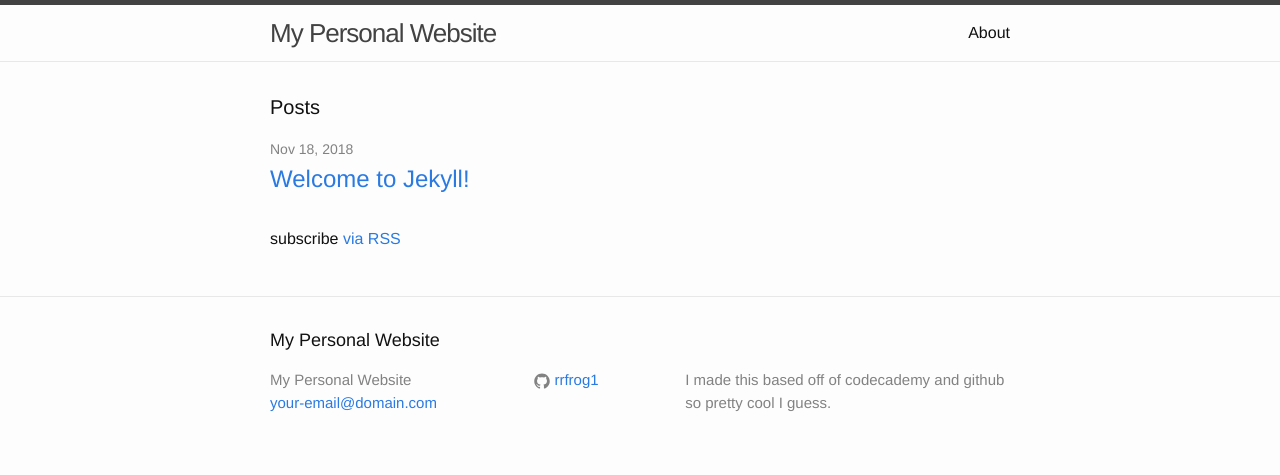
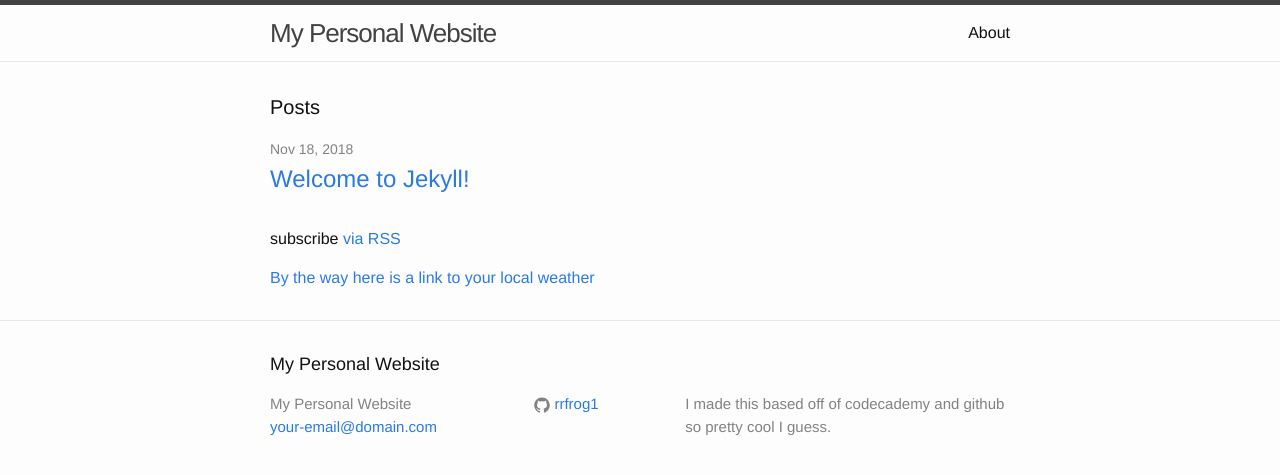
Before and after one commit to rrfrog1/rrfrog1.github.io, a Jekyll site: the page built from index.html, in a window 1280 px wide. Shown: the top 475 px of the page. Built offline with Jekyll 4.4.1, drawn with Linux system fonts in a browser that asks for light colours.

Commit message:
weather
added weather link

```diff
--- a/index.html
+++ b/index.html
@@ -21,3 +21,4 @@ layout: default
   <p class="rss-subscribe">subscribe <a href="{{ "/feed.xml" | prepend: site.baseurl }}">via RSS</a></p>
 
 </div>
+<a href = "https://www.localweather.com/">By the way here is a link to your local weather</a>
```
